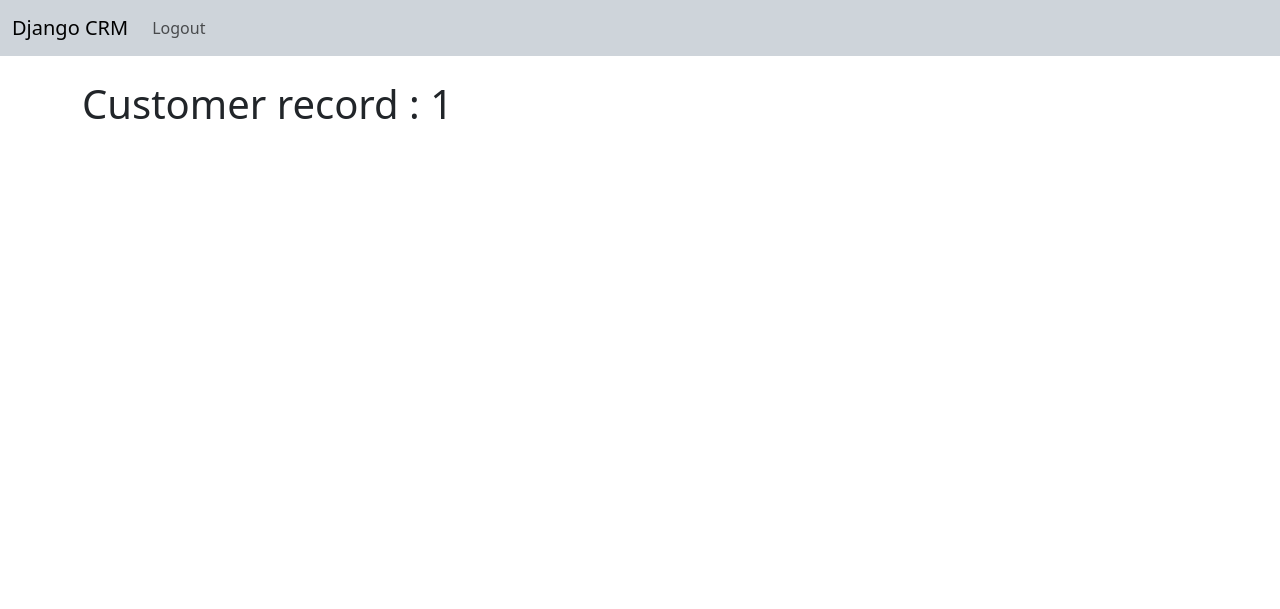
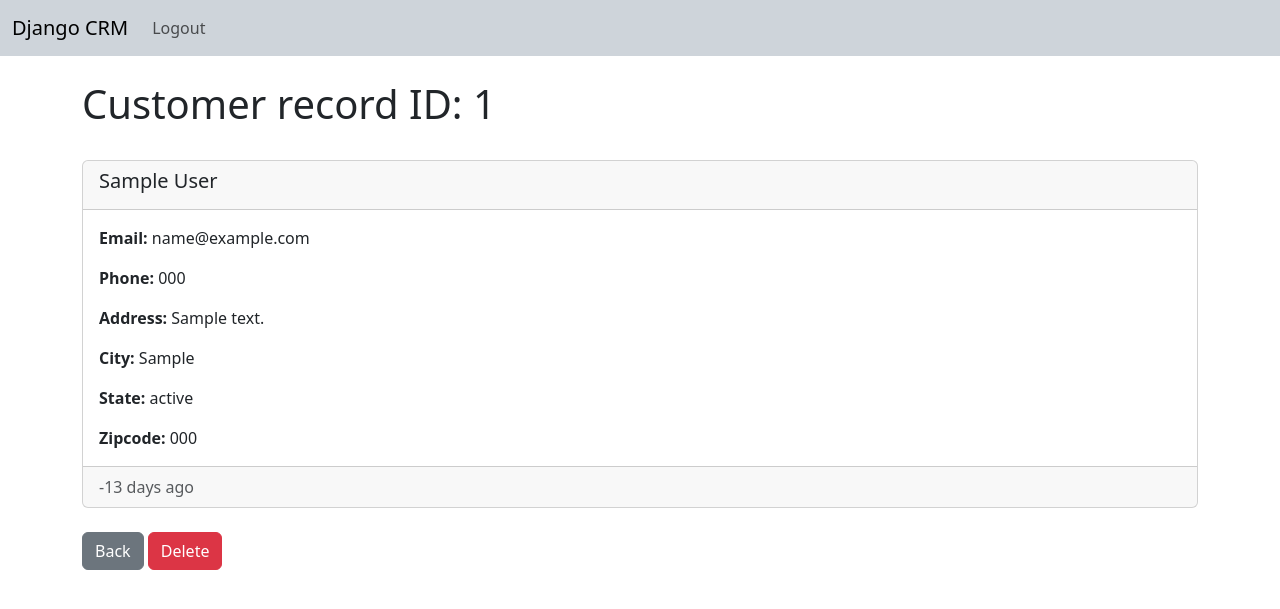
Before and after one commit to Zeel-13/Django-CRM, a Django app: page /record/1/ in a window 1280 px wide. Shown: the top 609 px of the page. Run offline with Django 5.2, Linux system fonts and the light colour scheme; a user stored in the database is signed in; tables that the repository leaves empty hold one stand-in row (values such as "Sample post").

Commit message:
changes saved

```diff
--- a/website/templates/record.html
+++ b/website/templates/record.html
@@ -1,4 +1,22 @@
 {% extends "base.html" %}
 {% block start  %}
-<h1>Customer record : {{record.id}}</h1>
+<h1>Customer record ID: {{record.id}}</h1><br>
+<div class="card">
+    <div class="card-header">
+        <h5 class="card-title">{{record.first_name}} {{record.last_name}}</h5>
+    </div>
+    <div class="card-body">
+      <p class="card-text"><strong>Email: </strong> {{ record.email }} </p>
+      <p class="card-text"><strong>Phone: </strong>{{ record.phone }}</p>
+      <p class="card-text"><strong>Address: </strong>{{ record.address }}</p>
+      <p class="card-text"><strong>City: </strong>{{ record.city }}</p>
+      <p class="card-text"><strong>State: </strong>{{ record.state }}</p>
+      <p class="card-text"><strong>Zipcode: </strong>{{ record.zipcode }}</p>
+    </div>
+    <div class="card-footer text-body-secondary">
+        {{ days_before }}
+    </div>
+  </div><br>
+  <a type="button" class="btn btn-secondary" href="{% url "home" %}">Back</a>
+  <a type="button" class="btn btn-danger" href="{% url "delete_record" record.id %}">Delete</a>
 {% endblock %}
--- a/website/urls.py
+++ b/website/urls.py
@@ -7,4 +7,5 @@ urlpatterns = [
     path('logout/',logout_user,name='logout'),
     path('register/',register_user,name='register'),
     path('record/<int:pk>/',record,name='record'),
+    path('delete_record/<int:pk>/',delete_record,name='delete_record'),
 ]
--- a/website/views.py
+++ b/website/views.py
@@ -3,6 +3,7 @@ from django.contrib.auth import authenticate,login,logout
 from django.contrib import messages
 from .forms import SignUpForm
 from .models import Record
+import datetime
 # Create your views here.
 def home(request):
     records=Record.objects.all()
@@ -48,7 +49,28 @@ def register_user(request):
 def record(request,pk):
     if request.user.is_authenticated:
         record=Record.objects.get(id=pk)
-        return render(request,'record.html',{'record':record})
+        x=str(record.created_at)
+        y=x[8:10]
+        z=str(datetime.datetime.now())
+        p=z[8:10]
+        q=int(p)-int(y)
+        if q==0:
+            days_before="today"
+        elif q==1:
+            days_before="yesterday"
+        else:
+            days_before=f"{q} days ago"
+        return render(request,'record.html',{'record':record ,'days_before':days_before})
     else:
         messages.success(request,"Please login to view the records!!")
         return redirect('home')
+
+def delete_record(request,pk):
+    if request.user.is_authenticated:
+        delete_it=Record.objects.get(id=pk)
+        delete_it.delete()
+        messages.success(request,"Record deleted successfully...")
+        return redirect('home')
+    else:
+        messages.success(request,"Please login to modify the records!!")
+        return redirect('home')
```
Also changed, not shown: website/templates/home.html (+1 -13 lines).
